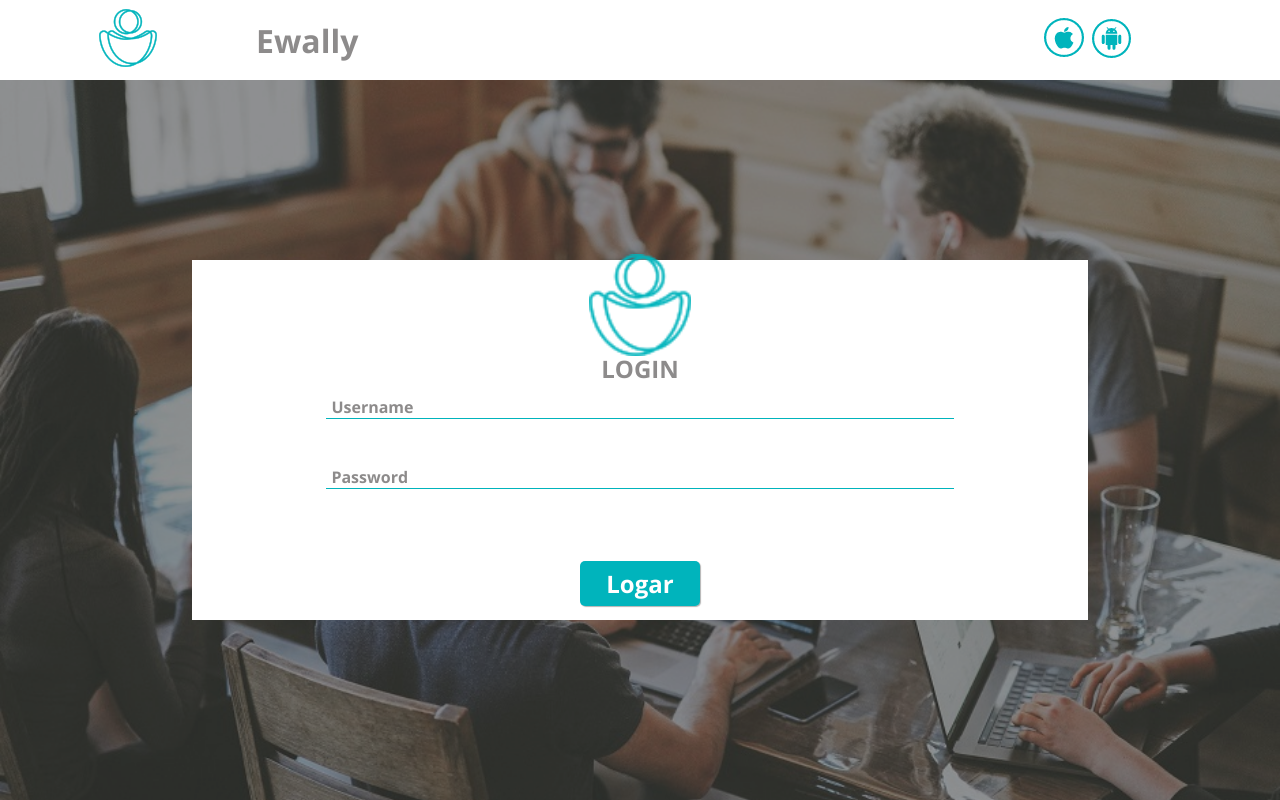
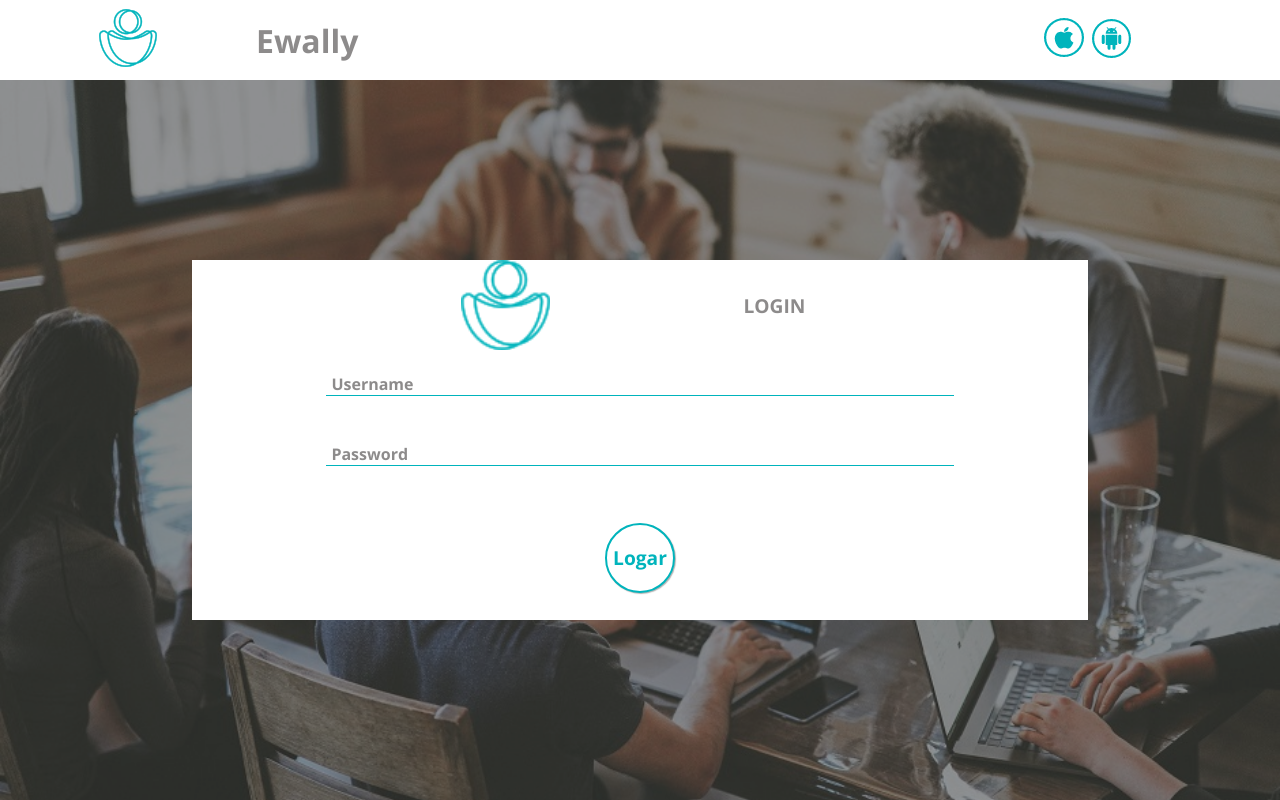
Before and after one commit to brunovcg/Ewally-React-Test, a React (Create React App) app: page /login in a window 1280 px wide. Built offline with nearby package versions, Linux system fonts and the light colour scheme.

Commit message:
Styles: new styles to button

```diff
--- a/package.json
+++ b/package.json
@@ -10,6 +10,8 @@
     "axios": "^0.22.0",
     "jwt-decode": "^3.1.2",
     "react": "^17.0.2",
+    "react-calendar": "^3.4.0",
+    "react-datepicker": "^4.2.1",
     "react-dom": "^17.0.2",
     "react-hook-form": "^7.17.1",
     "react-modal": "^3.14.3",
--- a/src/pages/Account/index.jsx
+++ b/src/pages/Account/index.jsx
@@ -1,21 +1,25 @@
 /* eslint-disable react-hooks/exhaustive-deps */
 import { Container } from "./styles";
 import { useToken } from "../../providers/token";
-import {useBalance} from "../../providers/balance"
+import { useBalance } from "../../providers/balance";
 import { useEffect, useState } from "react";
+import "react-datepicker/dist/react-datepicker.css";
+import DatePicker from "react-datepicker";
+import Button from "../../components/Button";
 
+import convertDate from "../../utils/convertDate";
 
 const Account = () => {
   const { getUser, userToken } = useToken();
-  const {getBalance, balance} = useBalance()
+  const { getBalance, balance } = useBalance();
+  const [valueInitial, setValueInitial] = useState(new Date());
+  const [valueFinal, setValueFinal] = useState(new Date());
 
   const [user, setUser] = useState("");
 
-
-
   useEffect(() => {
     setUser(getUser);
-    getBalance()
+    getBalance();
   }, [userToken]);
 
   return (
@@ -27,7 +31,31 @@ const Account = () => {
         </p>
       </div>
       <div className="account-extrato">
-            <h2>Extato</h2>
+        <h2>Extato</h2>
+
+        <div className="account-date">
+          <div className="account-date-pickers">
+            <div className="account-date-pickers-box">
+              <p>Data Inicial</p>
+              <DatePicker
+                selected={valueInitial}
+                onChange={(date) => setValueInitial(date)}
+              />
+            </div>
+            <div className="account-date-pickers-box">
+              <p>Data Final</p>
+              <DatePicker
+                selected={valueFinal}
+                onChange={(date) => setValueFinal(date)}
+              />
+            </div>
+          </div>
+          <div className="account-button">
+            <Button setColor="var(--orange)" setBackground="var(--white)">
+              OK
+            </Button>
+          </div>
+        </div>
       </div>
     </Container>
   );
--- a/src/pages/Account/styles.js
+++ b/src/pages/Account/styles.js
@@ -40,11 +40,52 @@ export const Container = styled.div`
     border-radius: 8px;
     box-shadow: rgba(0, 0, 0, 0.24) 0px 3px 8px;
 
-    h2{
-        margin-top: 15px;
-        width: 100%;
-        text-align: center;
-        color: var(--ewally-green)
+    h2 {
+      margin-top: 15px;
+      width: 100%;
+      text-align: center;
+      color: var(--ewally-green);
+      margin-bottom: 20px;
+    }
+
+    .account-date {
+      display: flex;
+      justify-content: center;
+      align-items: center;
+      width: 90%;
+      margin: 0 auto;
+
+      .account-date-pickers {
+        display: flex;
+        justify-content: center;
+        align-items: center;
+        width: 75%;
+
+        @media (max-width: 500px) {
+          flex-direction: column;
+        }
+
+        .account-date-pickers-box {
+          margin: 5px;
+          p {
+            text-align: center;
+            color: var(--grey)
+          }
+        }
+      }
+
+      .account-button {
+        width: 20%;
+        display: flex;
+        justify-content: center;
+
+        button {
+          border-radius: 50%;
+          width: 39px;
+          height: 39px;
+          border: 2px solid var(--orange);
+        }
+      }
     }
   }
 `;
--- a/src/pages/Home/index.jsx
+++ b/src/pages/Home/index.jsx
@@ -33,7 +33,7 @@ const Home = () => {
               setBackground="var(--ewally-green)"
               setColor="var(--white)"
               setClick={() => goTo("/login")}
-              setFont="1.5rem"
+              setFont="1.3rem"
             >
               Acesse
             </Button>
--- a/src/pages/Home/styles.js
+++ b/src/pages/Home/styles.js
@@ -54,6 +54,15 @@ const Container = styled.div`
       display: flex;
       justify-content: center;
 
+      button{
+
+        border-radius: 50%;
+        width: 85px;
+        height: 85px;
+        border: 2px solid var(--white);
+
+      }
+
     }
   }
 `;
--- a/src/pages/Login/index.jsx
+++ b/src/pages/Login/index.jsx
@@ -4,7 +4,7 @@ import { useToken } from "../../providers/token";
 import * as yup from "yup";
 import { yupResolver } from "@hookform/resolvers/yup";
 import api from "../../services/api.js";
-import {useState} from "react"
+import { useState } from "react";
 import Input from "../../components/Input";
 import Button from "../../components/Button";
 import logo from "../../assets/logo.png";
@@ -12,7 +12,7 @@ import logo from "../../assets/logo.png";
 const Login = () => {
   const { setUserToken } = useToken();
 
-  const [user, setUser] = useState("")
+  const [user, setUser] = useState("");
 
   const schema = yup.object().shape({
     username: yup.string().required("Campo necessário"),
@@ -47,11 +47,13 @@ const Login = () => {
     <Container>
       <div className="login-transparent-box">
         <div className="login-main-box">
-          <figure>
-            <img src={logo} alt="logo" />
-          </figure>
+          <div className="login-title-logo">
+            <figure>
+              <img src={logo} alt="logo" />
+            </figure>
 
-          <h2>LOGIN</h2>
+            <h2>LOGIN</h2>
+          </div>
 
           <form>
             <Input
@@ -62,7 +64,7 @@ const Login = () => {
               setHeight="70px"
               setWidth="100%"
               setFont="1rem"
-              onChange={(e)=>setUser(e.target.value)}
+              onChange={(e) => setUser(e.target.value)}
             />
 
             <Input
@@ -81,9 +83,9 @@ const Login = () => {
                 setClick={handleSubmit(onSubmitFunction)}
                 setWidth="120px"
                 setHeight="45px"
-                setBackground="var(--ewally-green)"
-                setColor="var(--white)"
-                setFont="1.5rem"
+                setBackground="var(--white)"
+                setColor="var(--ewally-green)"
+                setFont="1.2rem"
                 type="submit"
               >
                 Logar
--- a/src/pages/Login/styles.js
+++ b/src/pages/Login/styles.js
@@ -31,21 +31,23 @@ export const Container = styled.div`
         height: 60%;
       }
 
+      .login-title-logo {
+        display: flex;
+        width: 60%;
+        height: 25%;
         figure {
           display: flex;
           justify-content: center;
           align-items: center;
-        height: 25%;
+          height: 100%;
           width: 100%;
 
-        @media (max-width: 500px) {
-          height: 20%;
-        }
+
 
           img {
-          width: 8vw;
+            width: 7vw;
             @media (max-width: 500px) {
-            width: 15vw;
+              width: 12vw;
             }
           }
         }
@@ -54,17 +56,19 @@ export const Container = styled.div`
           display: flex;
           justify-content: center;
           align-items: center;
-        height: 10%;
+          height: 100%;
           color: var(--grey);
           width: 100%;
+          font-size: 1.2rem;
         }
-
+      }
       form {
         display: flex;
         flex-direction: column;
         justify-content: center;
         width: 70%;
-        height: 65%;
+        height: 75%;
+        padding-top: 20px;
 
         @media (max-width: 500px) {
           height: 65%;
@@ -75,10 +79,17 @@ export const Container = styled.div`
         }
 
         .login-button-box {
-          margin-top: 20px;
+          margin: 5px 0 20px 0;
           width: 100%;
           display: flex;
           justify-content: center;
+
+          button {
+            border-radius: 50%;
+            width: 70px;
+            height: 70px;
+            border: 2px solid var(--ewally-green);
+          }
         }
       }
     }
--- /dev/null
+++ b/src/utils/convertDate.js
@@ -0,0 +1,15 @@
+const convertDate = () => {
+
+
+    let data = new Date();
+
+    let dia = String(data.getDate()).padStart(2, '0');
+
+    let mes = String(data.getMonth() + 1).padStart(2, '0');
+
+    let ano = data.getFullYear();
+
+    return  `${ano}-${mes}-${dia}`
+}
+
+export default convertDate
```
Also changed, not shown: 1 other file (tests, documents, lock files or other folders). Lines whose indentation alone changed are shown as unchanged.
